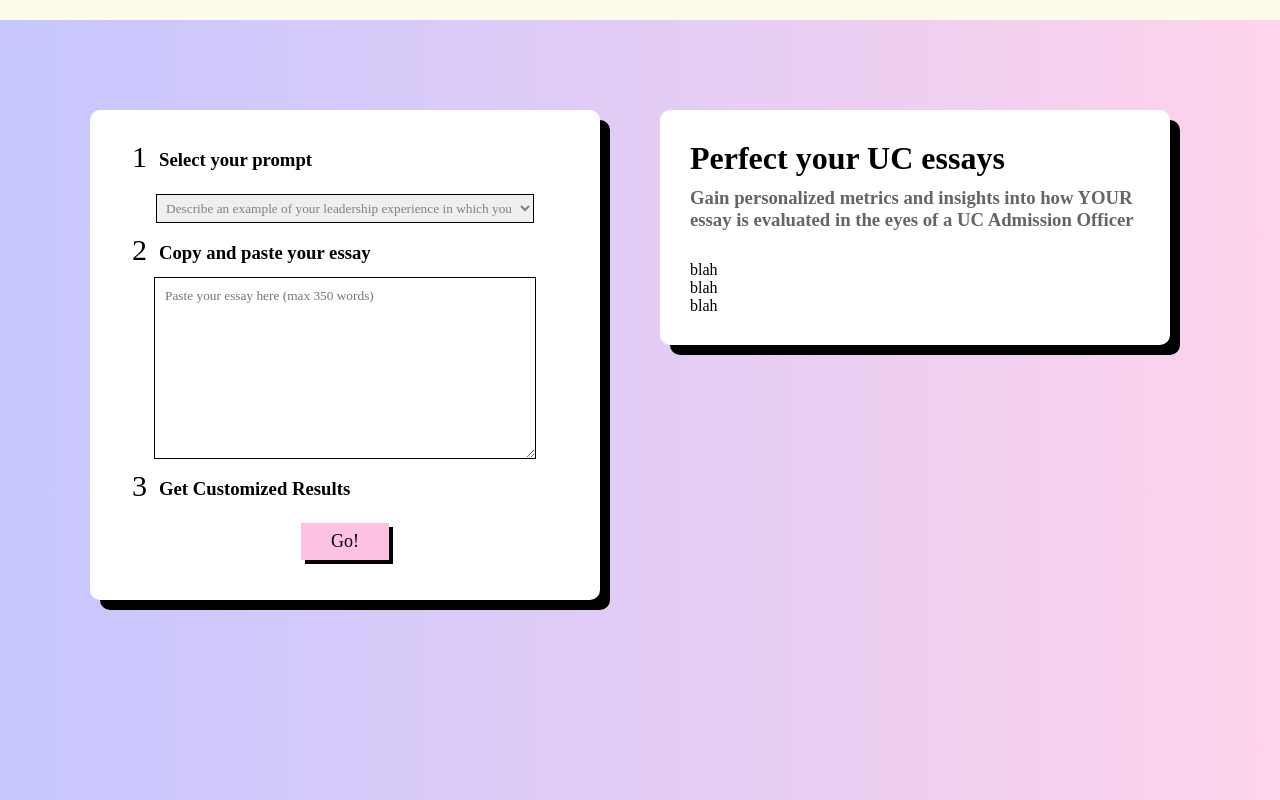
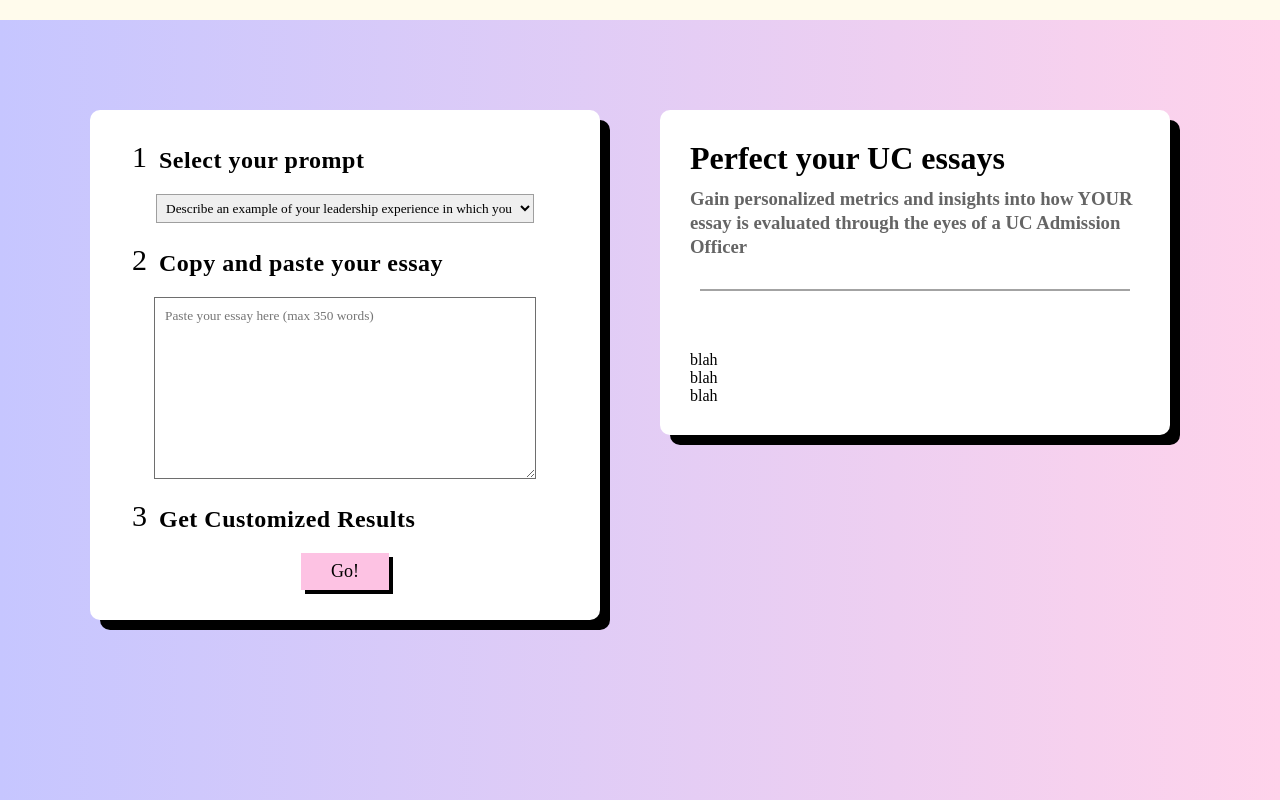
Before and after one commit to Lopez-Jordan/UC-Chatbot, a React (Vite) app in the folder client/: page / in a window 1280 px wide. Shown: the part 780-1580 px from the top of the page. Built offline with nearby package versions, Linux system fonts and the light colour scheme; a web font is replaced by a local one.

Commit message:
updated styling

```diff
--- a/client/src/Reviewer.css
+++ b/client/src/Reviewer.css
@@ -31,6 +31,8 @@
 }
 .numContainer > h3{
     margin-top: 6px;
+    letter-spacing: 0.5px;
+    font-size: 24px;
 }
 .numSpan{
     padding: 0px 12px;
@@ -40,13 +42,15 @@
 .metrics{
     margin: 10px 0 30px 0;
     color: rgb(101, 101, 101);
+    line-height: 24px;
 }
 #essay{
-    margin-bottom: 10px;
     height: 160px;
     width: 80%;
-    border: 1.75px solid black;
+    border: 1.75px solid rgb(110, 110, 110);
     padding: 10px;
+    margin: 10px 0px 20px 0px;
+
 }
 
 
@@ -62,14 +66,15 @@
 
 select{
     width: 84%;
-    margin: 10px 0px;
-    border: 1.75px solid black;
+    margin: 10px 0px 20px 0px;
+    border: 1.75px solid rgb(159, 159, 159);
     padding: 5px;
-    color: grey;
+    color: black;
 }
 #getFeedback{
     font-size: 18px;
-    margin: 10px 0px;
+    margin: 10px 0px 0px 0px;
+
     width: fit-content;
     padding: 8px 30px;
     color: black;
@@ -80,5 +85,9 @@
 }
 #getFeedback:hover{
     box-shadow: none
-
 }
+.break{
+    width: 95%;
+    border: 0.75px solid rgb(163, 163, 163);
+    margin-bottom: 60px;
+}
--- a/client/src/Reviewer.jsx
+++ b/client/src/Reviewer.jsx
@@ -102,7 +102,10 @@
       <div className='halfRight'>
         <div className='rightContent'>
           <h1>Perfect your UC essays</h1>
-          <h3 className='metrics'>Gain personalized metrics and insights into how YOUR essay is evaluated in the eyes of a UC Admission Officer</h3>
+          <h3 className='metrics'>Gain personalized metrics and insights into how YOUR essay is evaluated through the eyes of a UC Admission Officer</h3>
+          <div style={{display: "Flex", justifyContent: "center"}}>
+           <div className='break'></div>
+          </div>
           <div style={{ display: "flex", flexDirection: "column" }}>
             <p>blah</p>
             <p>blah</p>
```
